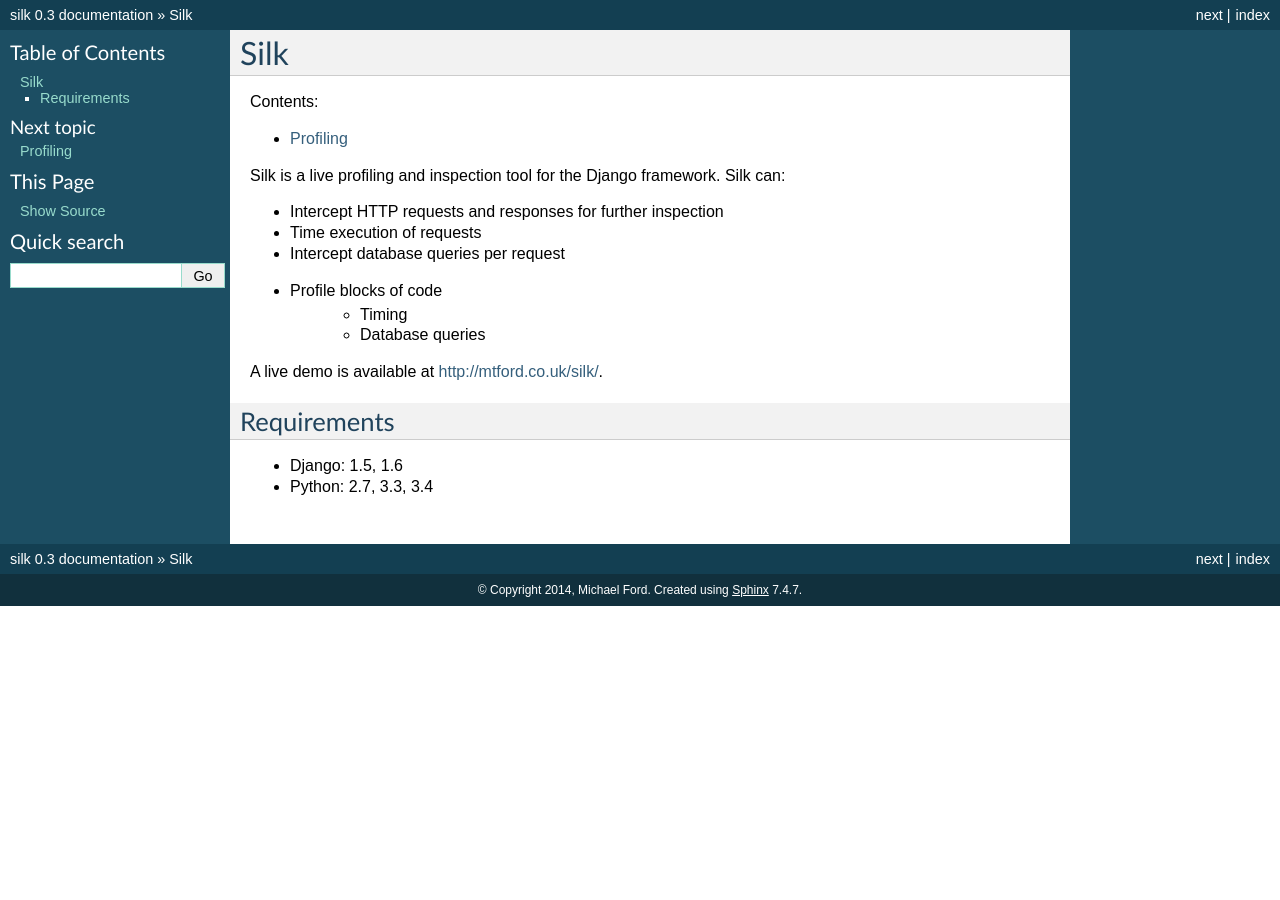
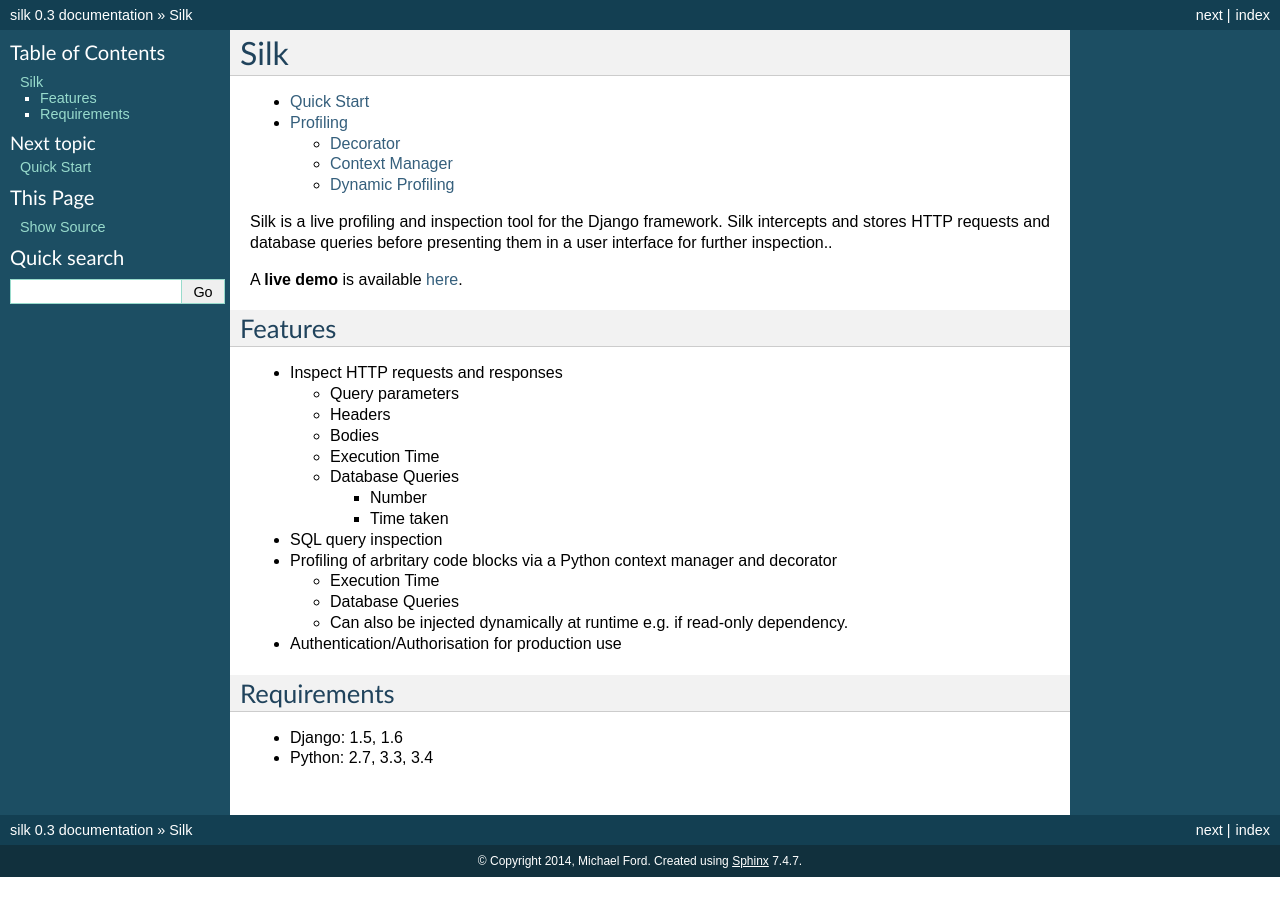
Before and after one commit to jazzband/django-silk, a Sphinx documentation site: the page built from docs/index.rst, in a window 1280 px wide. Built offline with Sphinx 7.4.7, drawn with Linux system fonts in a browser that asks for light colours.

Commit message:
docs progress

```diff
--- a/docs/index.rst
+++ b/docs/index.rst
@@ -6,23 +6,49 @@
 Silk
 ================================
 
-Contents:
-
 .. toctree::
    :maxdepth: 2
 
+   quickstart
    profiling
 
-Silk is a live profiling and inspection tool for the Django framework. Silk can:
+Silk is a live profiling and inspection tool for the Django framework. Silk intercepts and stores HTTP requests and database queries before presenting them in a user interface for further inspection..
 
-- Intercept HTTP requests and responses for further inspection
-- Time execution of requests
-- Intercept database queries per request
-- Profile blocks of code
-	- Timing
-	- Database queries
+A **live demo** is available `here`_.
 
-A live demo is available at http://mtford.co.uk/silk/.
+.. _here: http://mtford.co.uk/silk/
+
+Features
+--------
+
+- Inspect HTTP requests and responses
+
+  - Query parameters
+
+  - Headers
+
+  - Bodies
+
+  - Execution Time
+
+  - Database Queries
+
+    - Number
+
+    - Time taken
+
+- SQL query inspection
+
+- Profiling of arbritary code blocks via a Python context manager and decorator
+
+  - Execution Time
+
+  - Database Queries
+
+  - Can also be injected dynamically at runtime e.g. if read-only dependency.
+
+- Authentication/Authorisation for production use
+
 
 Requirements
 ------------
--- /dev/null
+++ b/docs/quickstart.rst
@@ -0,0 +1,2 @@
+Quick Start
+===========
```
Also changed, not shown: docs/profiling.rst (+124 -0 lines).
